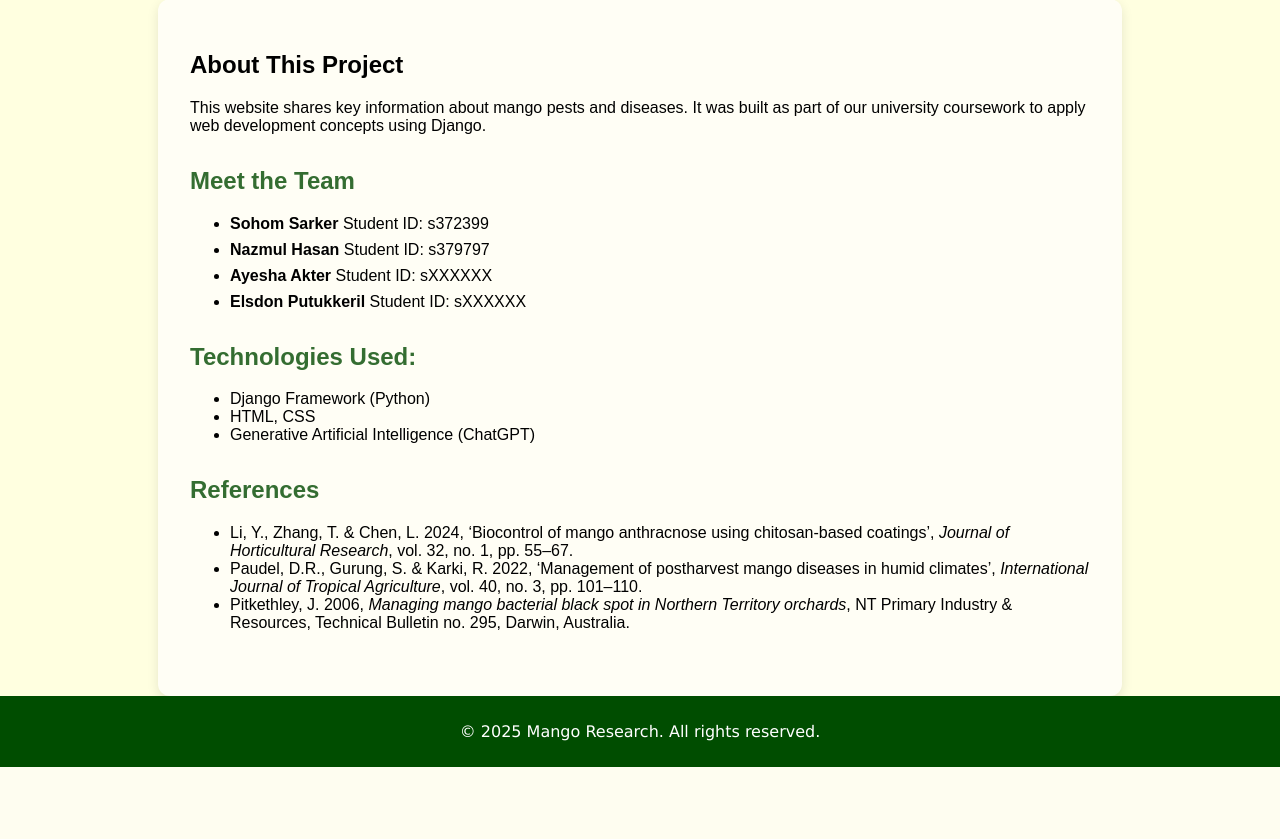
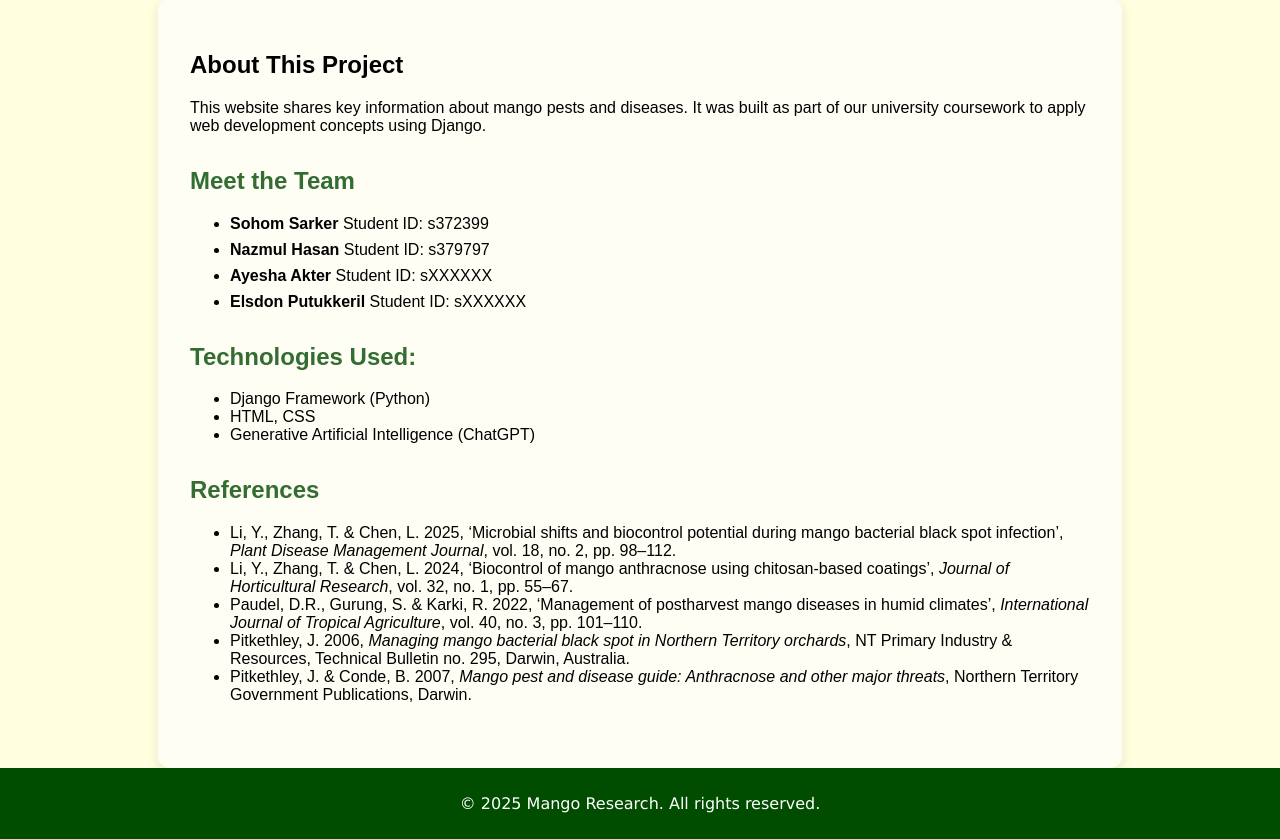
Before and after one commit to nazmulcdu/hit237_building_software, a Django app: page /about/ in a window 1280 px wide. Shown: the part 99-938 px from the top of the page. Before the commit the page ends 866 px from the top, so only its background shows below. Run offline with Django 5.2, Linux system fonts and the light colour scheme.

Commit message:
added refences

```diff
--- a/hit237_project/mango_proj/mango_pests/templates/mango_pests/about.html
+++ b/hit237_project/mango_proj/mango_pests/templates/mango_pests/about.html
@@ -30,10 +30,14 @@
     <section class="references-section">
         <h2>References</h2>
         <ul>
+            <li>Li, Y., Zhang, T. & Chen, L. 2025, ‘Microbial shifts and biocontrol potential during mango bacterial black spot infection’, <i>Plant Disease Management Journal</i>, vol. 18, no. 2, pp. 98–112.</li>
             <li>Li, Y., Zhang, T. & Chen, L. 2024, ‘Biocontrol of mango anthracnose using chitosan-based coatings’, <i>Journal of Horticultural Research</i>, vol. 32, no. 1, pp. 55–67.</li>
             <li>Paudel, D.R., Gurung, S. & Karki, R. 2022, ‘Management of postharvest mango diseases in humid climates’, <i>International Journal of Tropical Agriculture</i>, vol. 40, no. 3, pp. 101–110.</li>
             <li>Pitkethley, J. 2006, <i>Managing mango bacterial black spot in Northern Territory orchards</i>, NT Primary Industry & Resources, Technical Bulletin no. 295, Darwin, Australia.</li>
+            <li>Pitkethley, J. & Conde, B. 2007, <i>Mango pest and disease guide: Anthracnose and other major threats</i>, Northern Territory Government Publications, Darwin.</li>
+
         </ul>
+
     </section>
 </div>
 {% endblock %}
```
